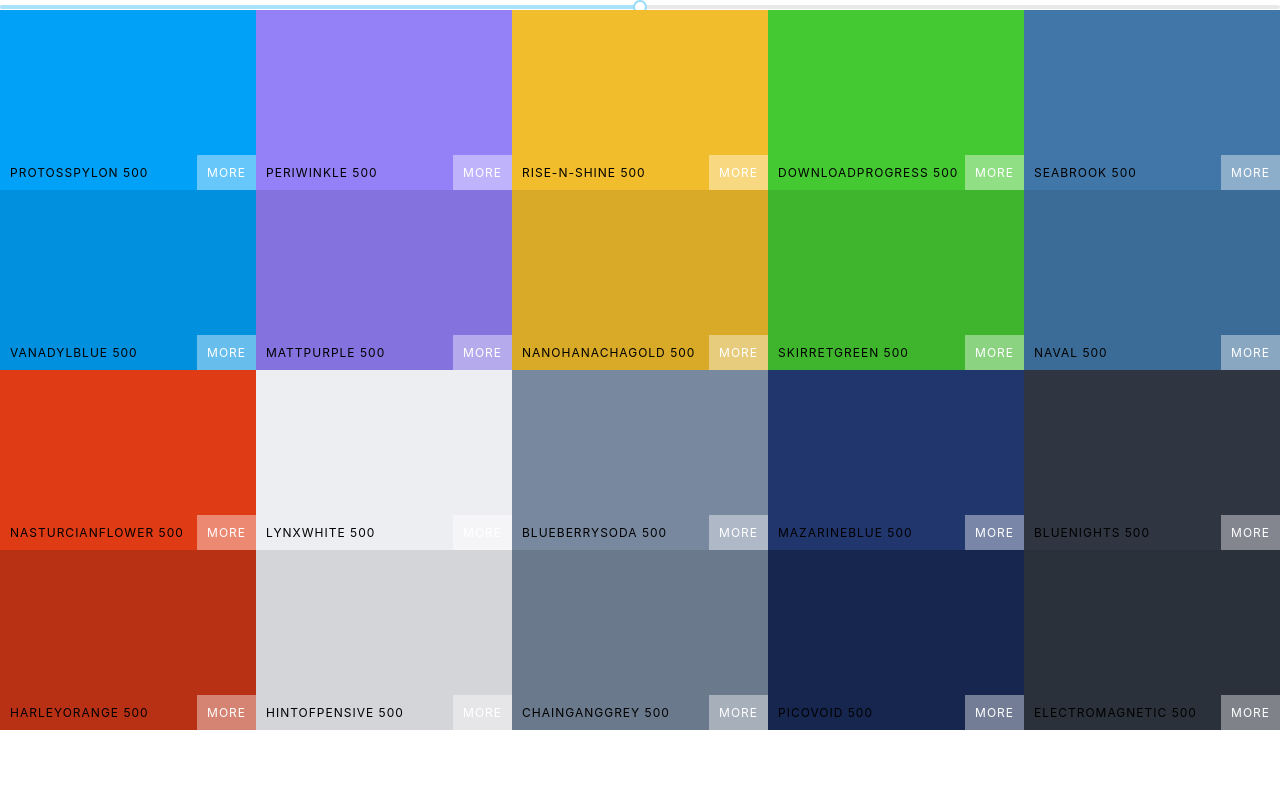
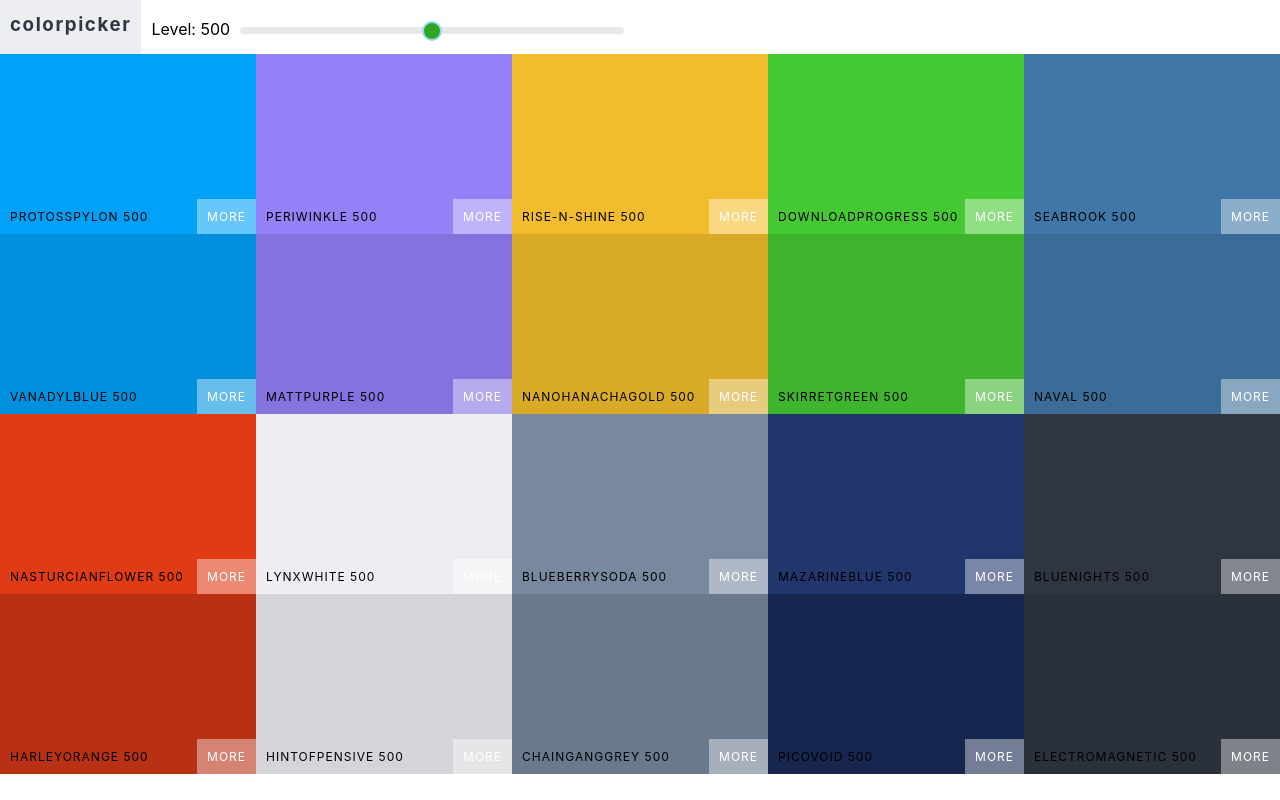
Before and after one commit to masha-nv/colors, a React (Create React App) app in the folder my-app/: page / in a window 1280 px wide. Built offline with nearby package versions, Linux system fonts and the light colour scheme.

Commit message:
style slider

```diff
--- /dev/null
+++ b/my-app/src/Navbar.css
@@ -0,0 +1,39 @@
+.Navbar {
+  display: flex;
+  flex-direction: row;
+  align-items: center;
+}
+
+.Navbar h3 {
+  background-color: #edeef2;
+  margin: 0;
+  height: 3rem;
+  line-height: 100%;
+  line-height: 2.5rem;
+  color: #303542;
+  padding: 5px 10px;
+  letter-spacing: 0.1rem;
+}
+
+.Navbar p {
+  padding: 0 10px 0 10px;
+  font-weight: normal;
+}
+
+.slider {
+  width: 30%;
+}
+
+.rc-slider-track {
+  background-color: inherit;
+}
+.rc-slider-handle {
+  background: #32a623;
+  width: 20px;
+  height: 20px;
+  margin-top: -6.5px;
+}
+
+.rc-slider-rail {
+  height: 7px;
+}
--- /dev/null
+++ b/my-app/src/Navbar.js
@@ -0,0 +1,26 @@
+import React, { Component } from "react";
+import Slider from "rc-slider";
+import "rc-slider/assets/index.css";
+import "./Navbar.css";
+
+class Navbar extends Component {
+  state = {};
+  render() {
+    return (
+      <nav className="Navbar">
+        <h3>colorpicker</h3>
+        <p>Level: {this.props.scale}</p>
+        <Slider
+          className="slider"
+          min={100}
+          max={900}
+          step={100}
+          defaultValue={this.props.scale}
+          onAfterChange={this.props.handleScaleChange}
+        />
+      </nav>
+    );
+  }
+}
+
+export default Navbar;
--- a/my-app/src/Palette.js
+++ b/my-app/src/Palette.js
@@ -1,8 +1,7 @@
 import React, { Component } from "react";
 import ColorBox from "./colorBox";
 import "./Palette.css";
-import Slider from "rc-slider";
-import "rc-slider/assets/index.css";
+import Navbar from "./Navbar";
 
 class Palette extends Component {
   state = { scale: 500 };
@@ -20,12 +19,9 @@ class Palette extends Component {
     ));
     return (
       <div className="Palette">
-        <Slider
-          min={100}
-          max={900}
-          step={100}
-          defaultValue={scale}
-          onAfterChange={this.handleScaleChange}
+        <Navbar
+          handleScaleChange={this.handleScaleChange}
+          scale={this.state.scale}
         />
         {/* nav bar goes here */}
         <div className="Palette-colors">{colorBoxes}</div>
```
